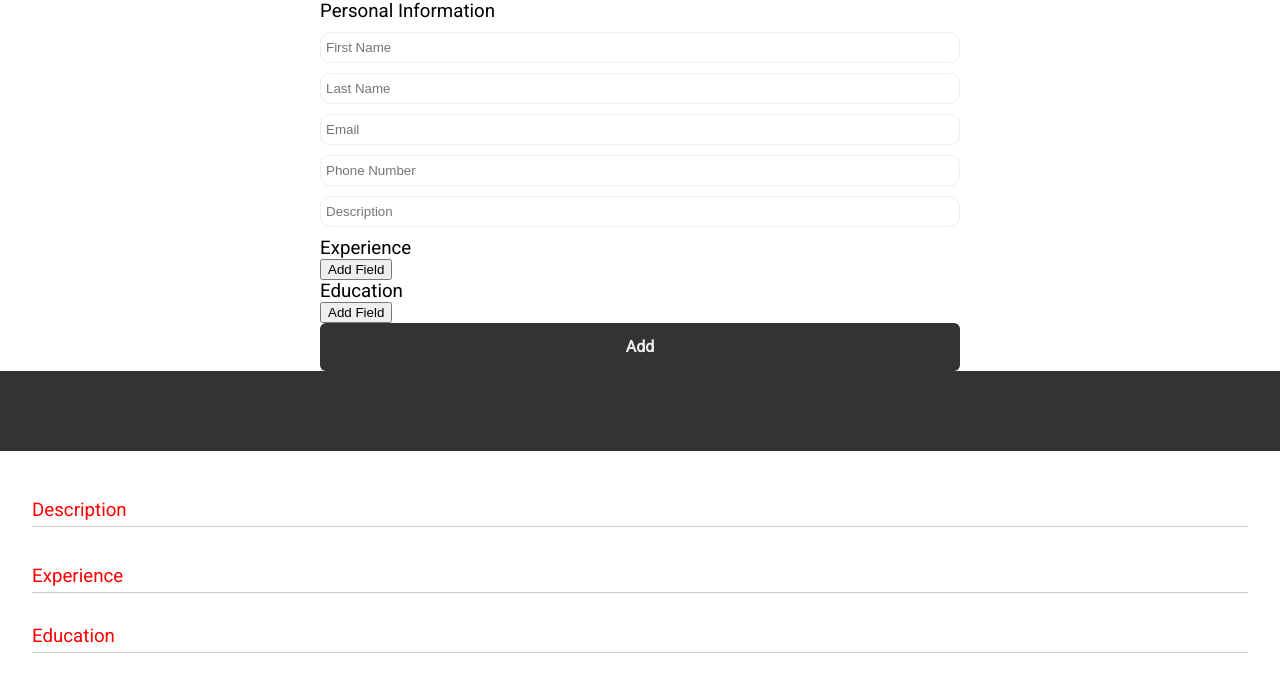
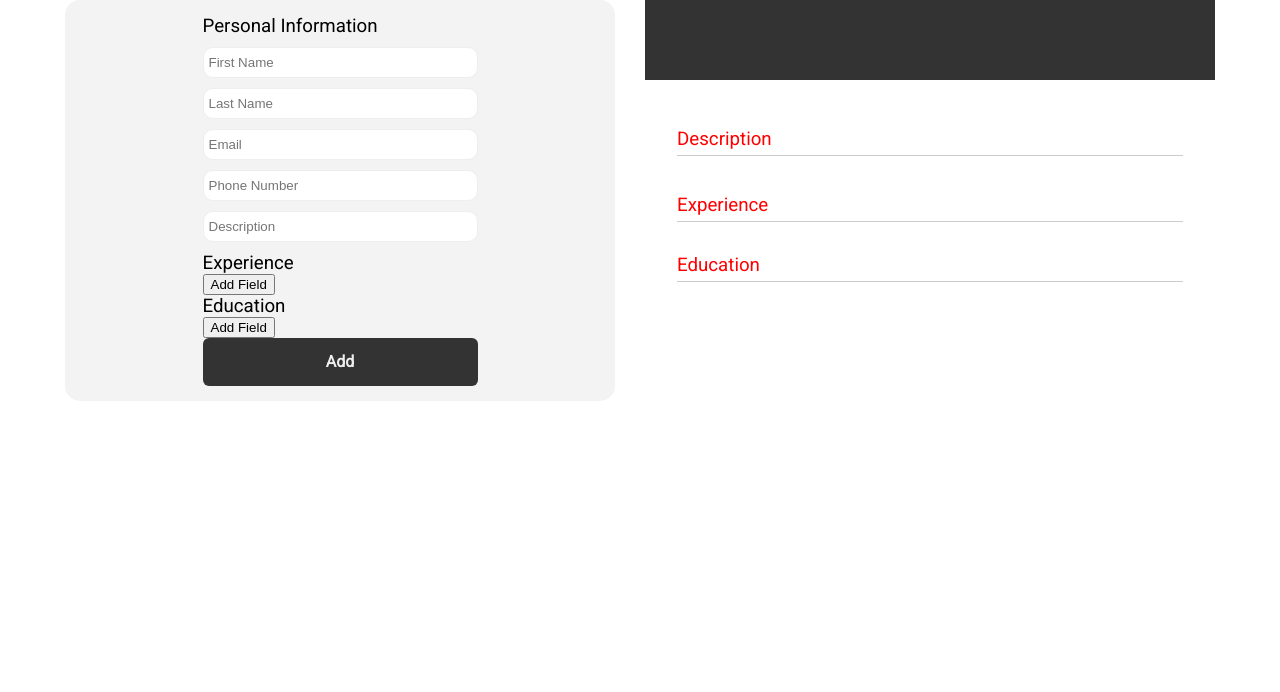
Before and after one commit to Yeffry921/Project-CV-Application, a React (Create React App) app: page / in a window 1280 px wide. Shown: the top 692 px of the page. Built offline with nearby package versions, Linux system fonts and the light colour scheme.

Commit message:
add flex styles to main container

```diff
--- a/src/styles/app.css
+++ b/src/styles/app.css
@@ -56,11 +56,14 @@ input:hover {
 textarea {
   width: 100%;
 }
-
-.cover-wrapper {
+.cover__container {
+  display: flex;
+  justify-content: center;
+  gap: 30px;
+}
+.input__wrapper {
   background-color: #f3f3f3;
-  width: 55rem;
-  margin: 20px auto;
+  width: 550px;
   padding: 15px 0;
   border-radius: 15px;
 }
@@ -80,8 +83,7 @@ textarea {
 
 /* Cover Output */
 .output__wrapper {
-
-  margin: 0 auto;
+  width: 570px;
 }
 .heading {
   background-color: #333333;
```
